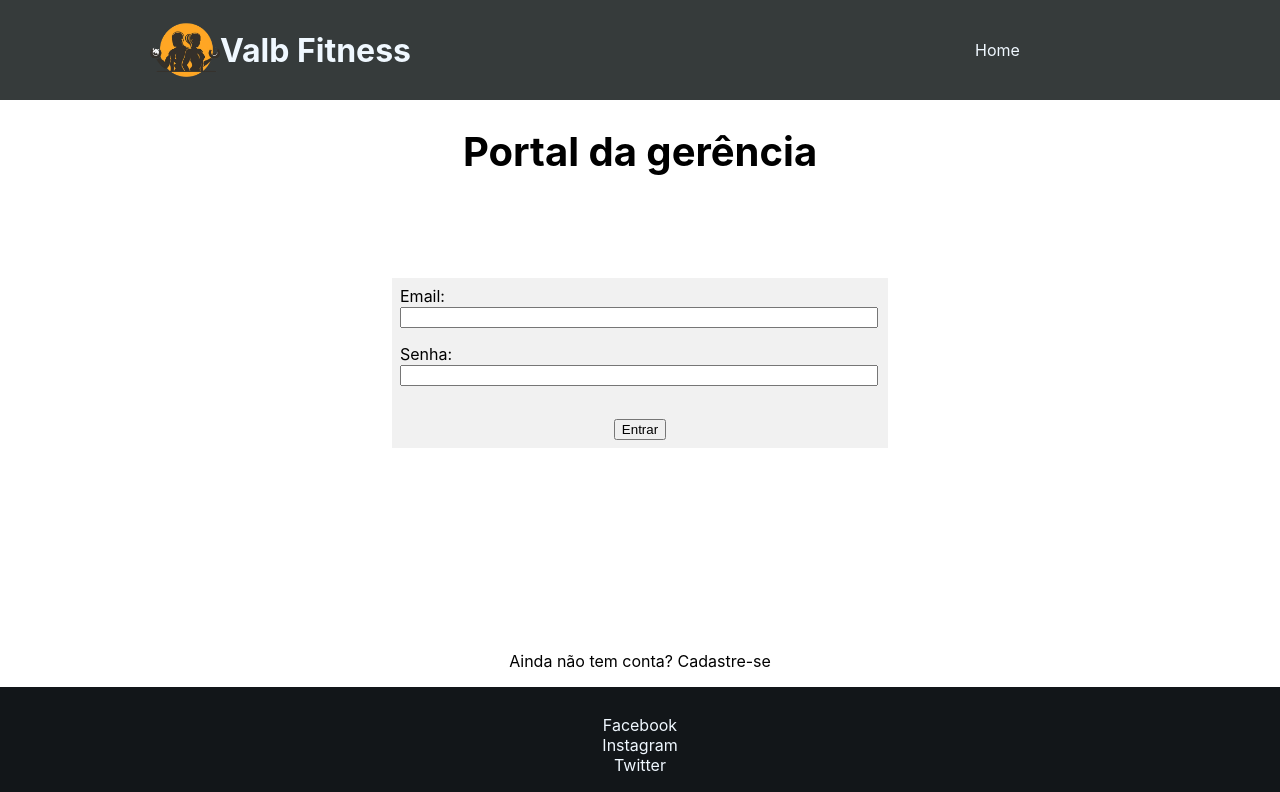
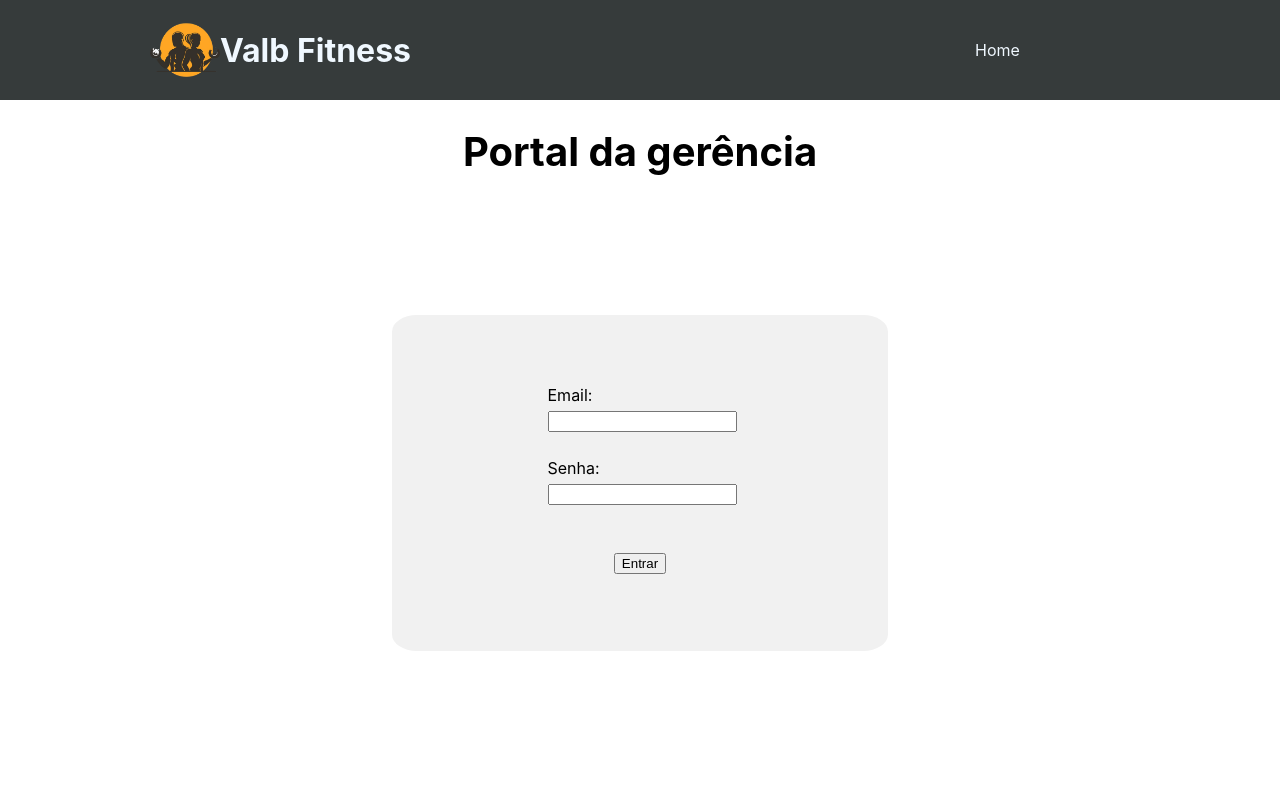
Before and after one commit to Lorenagoc/Valb-Fitness, a React (Create React App) app in the folder valb-fitness/frontend/: page /ManagerLogIn in a window 1280 px wide. Shown: the top 792 px of the page. Built offline with nearby package versions, Linux system fonts and the light colour scheme; the HTML template or start-up script is replaced by a standard one.

Commit message:
Estilizando página de SignUp

```diff
--- a/valb-fitness/frontend/src/components/SignUp.js
+++ b/valb-fitness/frontend/src/components/SignUp.js
@@ -1,33 +1,36 @@
-import { useState } from 'react';
-import { useHistory } from 'react-router-dom';
+import { useState } from "react";
+import { useHistory } from "react-router-dom";
+import "../styles/SignUp.css";
+
 const SignUp = () => {
-    const [email, setEmail] = useState('');
-    const [password, setPassword] = useState('');
-    const [password2, setPassword2] = useState('');
+  const [email, setEmail] = useState("");
+  const [password, setPassword] = useState("");
+  const [password2, setPassword2] = useState("");
   const [isDiff, setIsDiff] = useState(false);
   const [isPending, setIsPending] = useState(false);
   const history = useHistory();
 
   const handleSubmit = (e) => {
     e.preventDefault();
-        if(password === password2){
+    if (password === password2) {
       setIsDiff(false);
-            const userAccount = {email, password, password2};
+      const userAccount = { email, password, password2 };
       setIsPending(true);
-            fetch('#', {
-                method: 'POST',
-                headers: {"Content-Type": "application/json"},
-                body: JSON.stringify(userAccount)
+      fetch("#", {
+        method: "POST",
+        headers: { "Content-Type": "application/json" },
+        body: JSON.stringify(userAccount),
       }).then(() => {
         setIsPending(false);
-                history.push('/');
-            })
-        }else{
+        history.push("/");
+      });
+    } else {
       setIsPending(false);
       setIsDiff(true);
     }
-    }
+  };
   return (
+    <div id="login">
       <div className="userlogin">
         <h2>Criar Conta</h2>
         <form onSubmit={handleSubmit}>
@@ -57,7 +60,8 @@ const SignUp = () => {
           {isPending && <button disabled>Entrando ...</button>}
         </form>
       </div>
+    </div>
   );
-}
+};
 
 export default SignUp;
--- /dev/null
+++ b/valb-fitness/frontend/src/styles/SignUp.css
@@ -0,0 +1,29 @@
+.userlogin {
+  display: flex;
+  flex-direction: column;
+  align-items: center;
+  justify-content: center;
+  min-height: 40vh;
+  margin: 7rem;
+  background-color: #f1f1f1;
+  max-width: 480px;
+  padding: 0.5rem;
+  border-radius: 5%;
+}
+
+.userlogin label {
+  display: block;
+  margin-top: 10px;
+  margin-bottom: 5px;
+}
+
+.userlogin input {
+  width: 98%;
+}
+
+.userlogin button {
+    text-align: center;
+    margin-top: 1rem;
+    margin-bottom: 1rem;
+
+}
```
Lines whose indentation alone changed are shown as unchanged.
